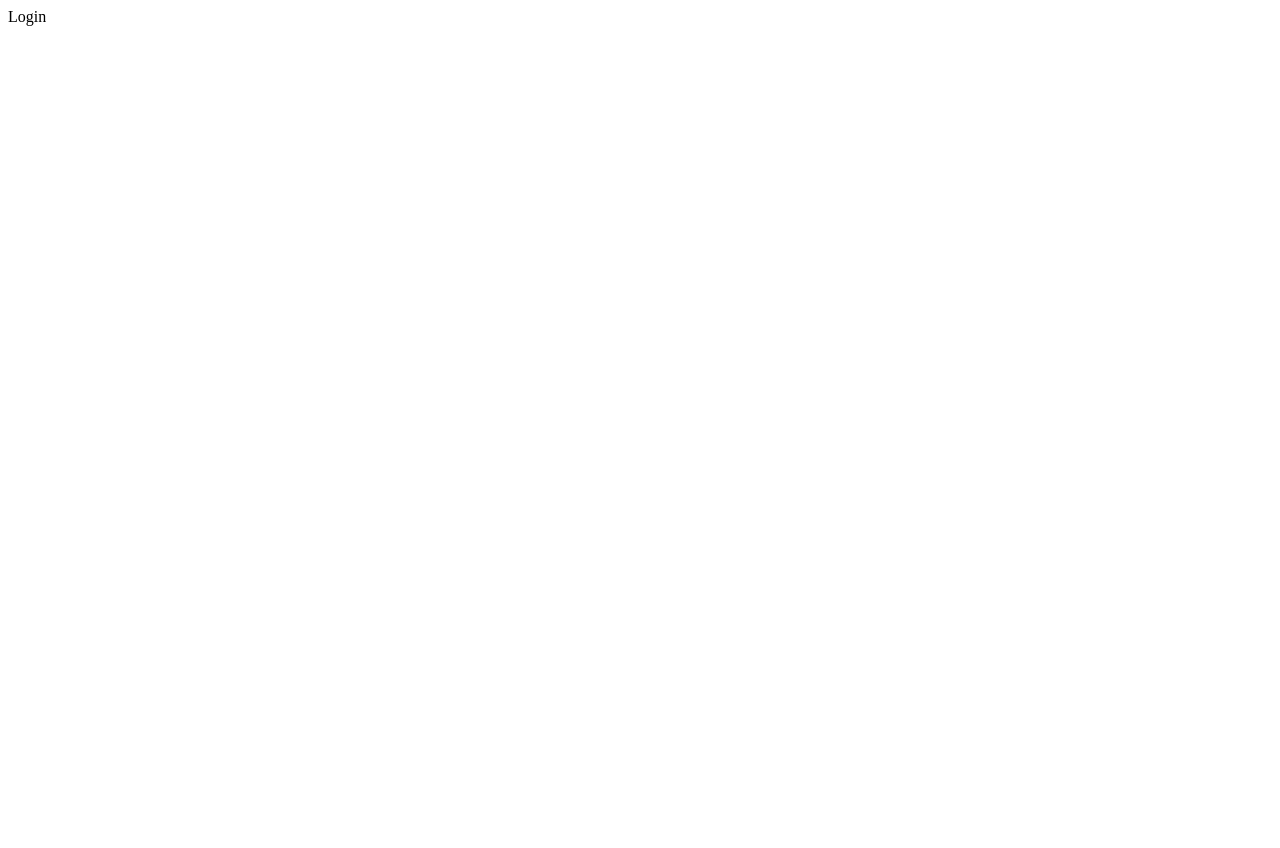
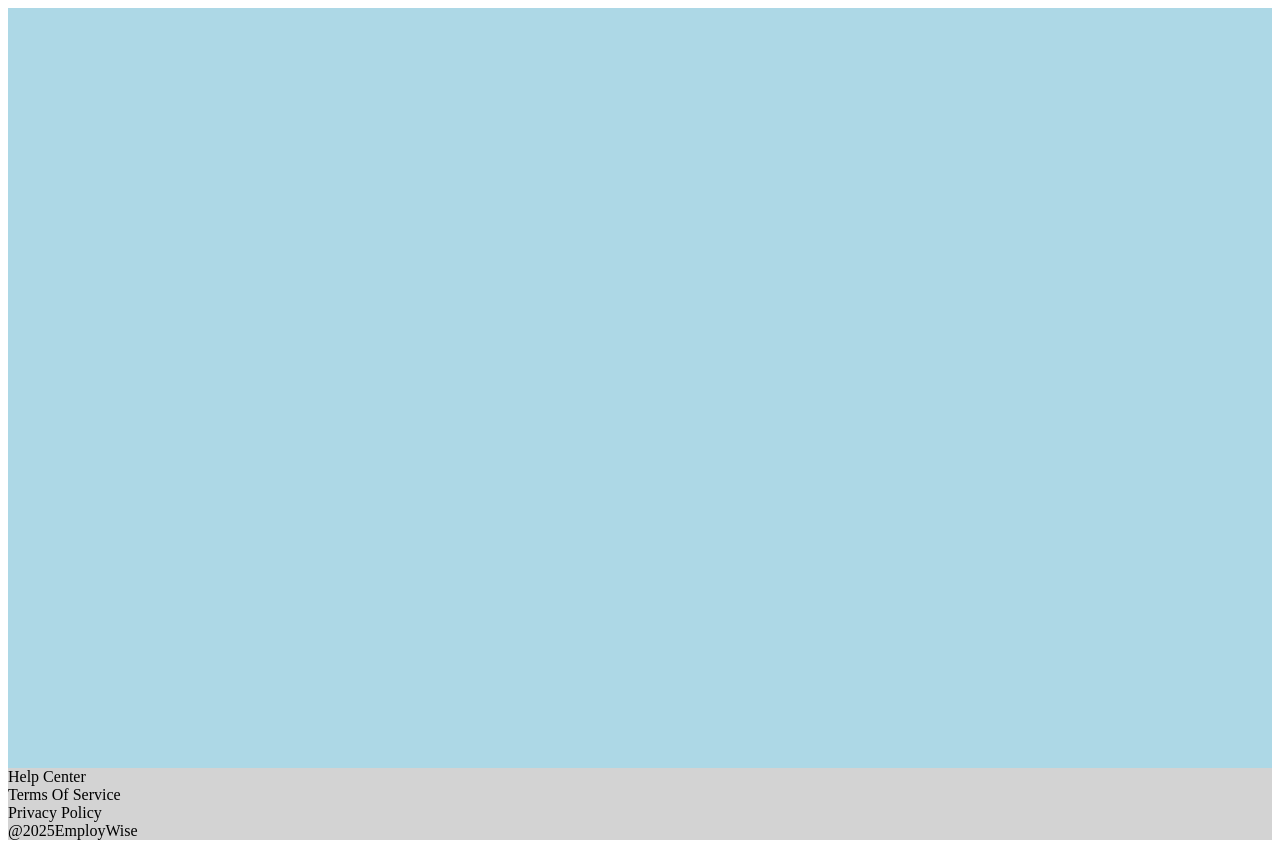
Before and after one commit to AdityaMISHRA2803/EmployWise-react, a React (Vite) app in the folder react-app/: page / in a window 1280 px wide. Before the commit the page ends 800 px from the top, so only its background shows below. Built offline with nearby package versions, Linux system fonts and the light colour scheme.

Commit message:
setup login page structure

```diff
--- /dev/null
+++ b/react-app/src/pages/Login.css
@@ -0,0 +1,17 @@
+.container {
+    display: flex;
+    flex-direction: column;
+    min-height: 100vh;
+}
+
+.hero-container {
+    flex: 0 0 95vh;
+    width: 100%;
+    background-color: lightblue;
+}
+
+.footer-container {
+    flex: 1;
+    width: 100%;
+    background-color: lightgray;
+}
--- a/react-app/src/pages/Login.jsx
+++ b/react-app/src/pages/Login.jsx
@@ -1,9 +1,28 @@
-import React from 'react'
+import React from "react";
+import "./Login.css";
 
 const Login = () => {
   return (
-    <div>Login</div>
-  )
-}
+    <div className="container">
 
-export default Login
+      <div className="hero-container">
+          <div className="login-container">
+            <div className="icon"></div>
+            <div className="login"></div>
+          </div>
+      </div>
+
+      <div className="footer-container">
+        <div className="footer-items">
+          <div className="item1">Help Center</div>
+          <div className="item2">Terms Of Service</div>
+          <div className="item3">Privacy Policy</div>
+          <div className="item4">@2025EmployWise</div>
+        </div>
+      </div>
+
+    </div>
+  );
+};
+
+export default Login;
```
